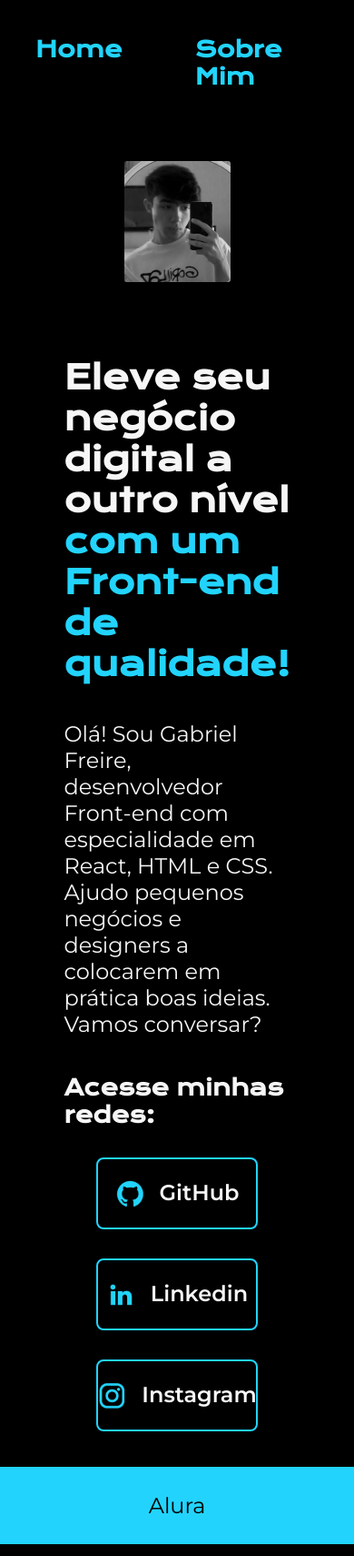
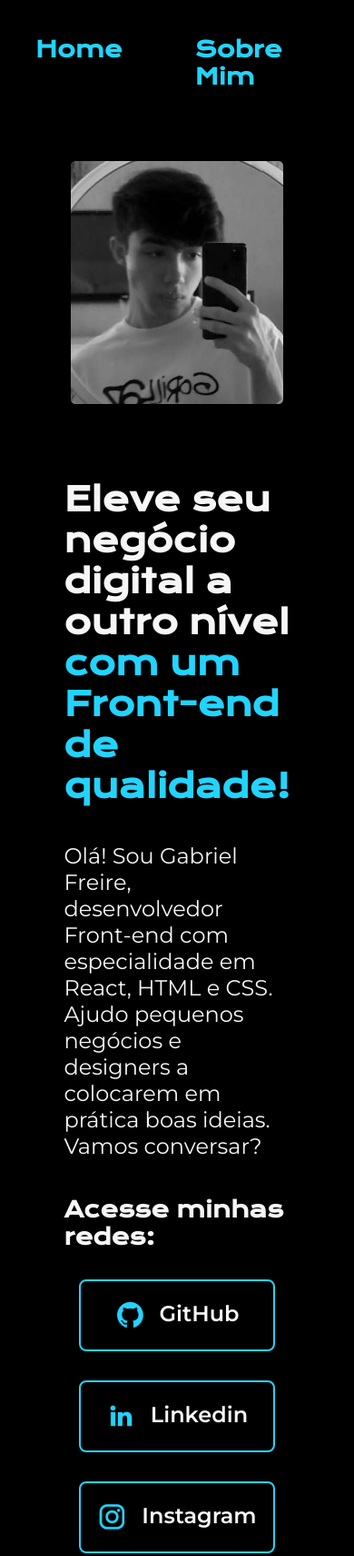
Before and after one commit to devG4bs/portifolio-alura, a plain HTML site: page index.html in a window 390 px wide. Shown: the top 1710 px of the page at 91% size. Drawn offline with nearby package versions, Linux system fonts and the light colour scheme.

Commit message:
Add files via upload

```diff
--- a/styles/style.css
+++ b/styles/style.css
@@ -136,7 +136,10 @@ body{
     }
 
     .apresentacao_links_navegacao{
-        width: 70%;
+        width: 85%;
+    }
 
+    .aprensentacao_imagem{
+        width: 100%;
     }
 }
```
